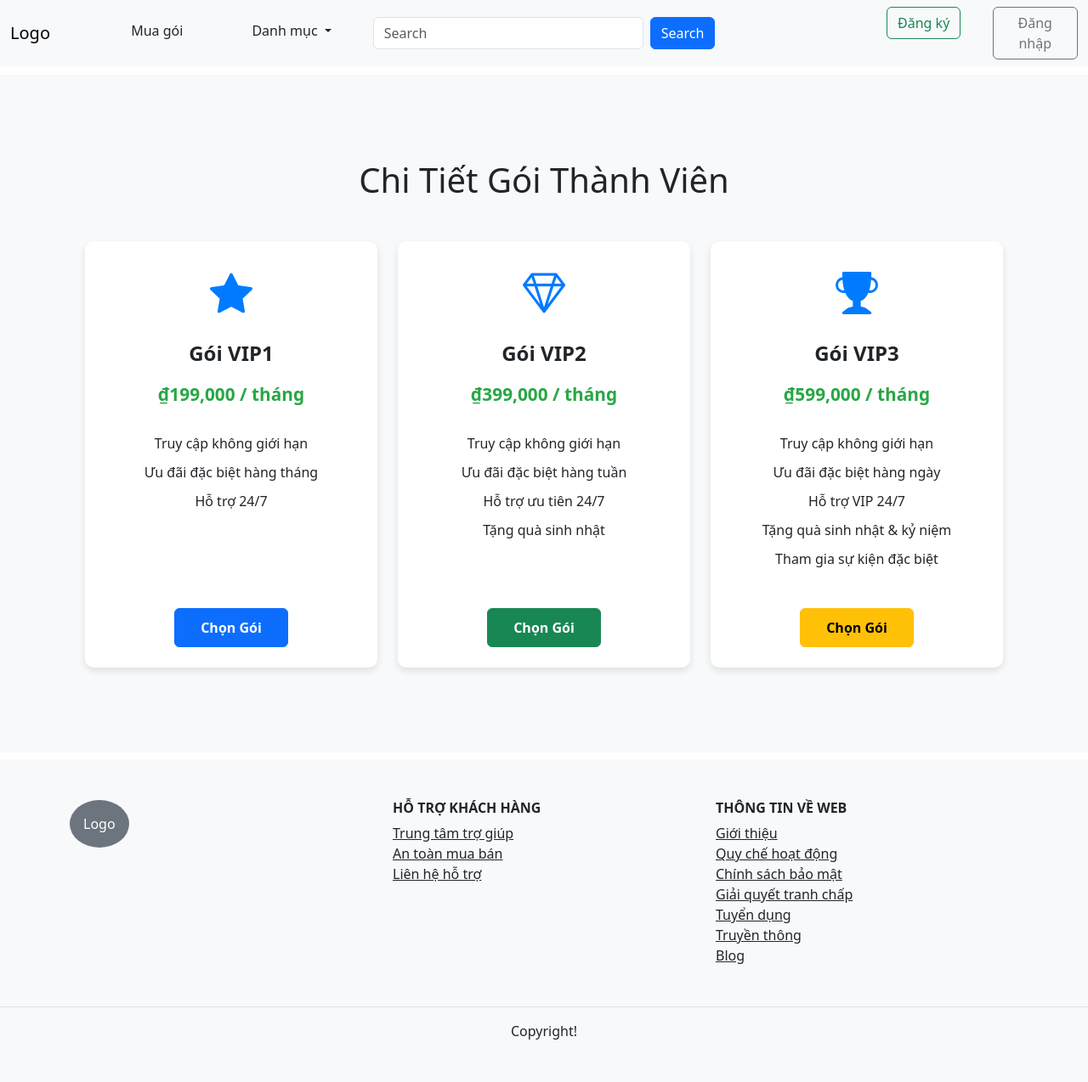
After one commit to VietNamBui/Hommy_Website, a PHP site: template pages/mua_goi_thanh_vien/index.php in a window 1280 px wide. The commit adds this page. Shown: the whole page at 85% size. Run offline with PHP 8.4, Linux system fonts and the light colour scheme; the template is opened without the code that fills it, so the values that code supplies are empty.

Commit message:
add page mua_goi_thanh_vien

```diff
--- a/assets/css/styles.css
+++ b/assets/css/styles.css
@@ -0,0 +1,58 @@
+        /* Container for the membership packages */
+        .membership-container {
+            padding: 100px;
+            margin-top: 10px;
+            text-align: center;
+            background-color: #f7f9fa;
+        }
+        /* Styling for cards */
+        .package-card {
+            display: flex;
+            flex-direction: column;
+            align-items: center;
+            justify-content: space-between;
+            height: 100%;
+            transition: transform 0.3s, box-shadow 0.3s;
+            border-radius: 10px;
+            background-color: #fff;
+            padding: 20px;
+            box-shadow: 0 4px 8px rgba(0, 0, 0, 0.1);
+        }
+        .package-card:hover {
+            transform: scale(1.05);
+            box-shadow: 0 8px 16px rgba(0, 0, 0, 0.2);
+        }
+        /* Icons */
+        .package-icon {
+            font-size: 50px;
+            color: #007bff;
+            margin-bottom: 15px;
+        }
+        /* Title styling */
+        .package-title {
+            font-size: 1.5rem;
+            font-weight: bold;
+        }
+        /* Price styling */
+        .package-price {
+            font-size: 1.3rem;
+            color: #28a745;
+            font-weight: bold;
+            margin: 15px 0;
+        }
+        /* List styling */
+        .package-features {
+            list-style-type: none;
+            padding: 0;
+            margin-top: 15px;
+            flex-grow: 1;
+        }
+        .package-features li {
+            margin-bottom: 10px;
+        }
+        /* Button styling */
+        .select-btn {
+            margin-top: 20px;
+            font-weight: bold;
+            padding: 10px 30px;
+        }
--- a/index.php
+++ b/index.php
@@ -3,6 +3,7 @@
     session_start();
     require_once("class/clsdatabase.php");
     require("layout/header.php");
+
 
     if(isset($_GET["page"])) {
         $page = $_GET["page"];
--- a/layout/header.php
+++ b/layout/header.php
@@ -4,7 +4,10 @@
     <meta charset="UTF-8">
     <meta name="viewport" content="width=device-width, initial-scale=1.0">
     <link href="https://cdn.jsdelivr.net/npm/bootstrap@5.3.3/dist/css/bootstrap.min.css" rel="stylesheet">
+    <link rel="stylesheet" href="assets/css/styles.css">
     <script src="https://cdn.jsdelivr.net/npm/bootstrap@5.3.3/dist/js/bootstrap.bundle.min.js"></script>
+    <link href="https://cdn.jsdelivr.net/npm/bootstrap-icons/font/bootstrap-icons.css" rel="stylesheet">
+    <script src="https://cdn.jsdelivr.net/npm/bootstrap@5.3.0/dist/js/bootstrap.bundle.min.js"></script>
     <title>Chọn Time Hẹn Lịch</title>
 </head>
 <body>
@@ -21,7 +24,7 @@
                     </div>
 
                     <div class="col">
-                        <a class="nav-link" href="#">Mua gói</a>
+                        <a class="nav-link" href="index.php?page=mua_goi_thanh_vien">Mua gói</a>
                     </div>
 
                     <div class="col">
--- /dev/null
+++ b/pages/mua_goi_thanh_vien/index.php
@@ -0,0 +1,52 @@
+<div class="membership-container">
+    <h1 class="mb-5">Chi Tiết Gói Thành Viên</h1>
+    <div class="row g-4">
+        <!-- Gói VIP1 -->
+        <div class="col-md-4">
+            <div class="package-card p-4">
+                <div class="package-icon"><i class="bi bi-star-fill"></i></div>
+                <div class="package-title">Gói VIP1</div>
+                <div class="package-price">₫199,000 / tháng</div>
+                <ul class="package-features">
+                    <li>Truy cập không giới hạn</li>
+                    <li>Ưu đãi đặc biệt hàng tháng</li>
+                    <li>Hỗ trợ 24/7</li>
+                </ul>
+                <button class="btn btn-primary select-btn">Chọn Gói</button>
+            </div>
+        </div>
+
+        <!-- Gói VIP2 -->
+        <div class="col-md-4">
+            <div class="package-card p-4">
+                <div class="package-icon"><i class="bi bi-gem"></i></div>
+                <div class="package-title">Gói VIP2</div>
+                <div class="package-price">₫399,000 / tháng</div>
+                <ul class="package-features">
+                    <li>Truy cập không giới hạn</li>
+                    <li>Ưu đãi đặc biệt hàng tuần</li>
+                    <li>Hỗ trợ ưu tiên 24/7</li>
+                    <li>Tặng quà sinh nhật</li>
+                </ul>
+                <button class="btn btn-success select-btn">Chọn Gói</button>
+            </div>
+        </div>
+
+        <!-- Gói VIP3 -->
+        <div class="col-md-4">
+            <div class="package-card p-4">
+                <div class="package-icon"><i class="bi bi-trophy-fill"></i></div>
+                <div class="package-title">Gói VIP3</div>
+                <div class="package-price">₫599,000 / tháng</div>
+                <ul class="package-features">
+                    <li>Truy cập không giới hạn</li>
+                    <li>Ưu đãi đặc biệt hàng ngày</li>
+                    <li>Hỗ trợ VIP 24/7</li>
+                    <li>Tặng quà sinh nhật & kỷ niệm</li>
+                    <li>Tham gia sự kiện đặc biệt</li>
+                </ul>
+                <button class="btn btn-warning select-btn">Chọn Gói</button>
+            </div>
+        </div>
+    </div>
+</div>
```
